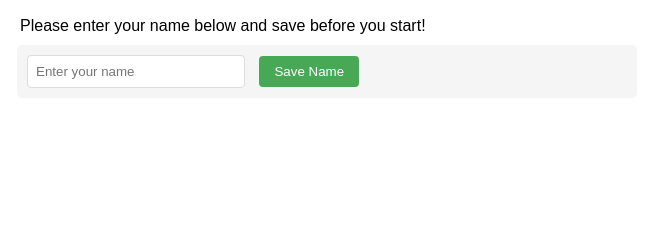
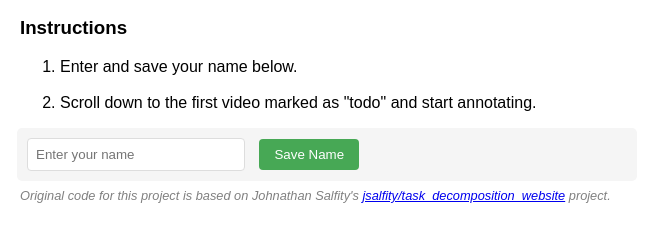
Before and after one commit to frank-Regal/dataset_review_website, a website: page public/index.html in a window 1280 px wide. Shown: the part 61-302 px from the top of the page, without its empty margins (0-650 px from the left). Drawn offline with Linux system fonts and the light colour scheme; no server answers.

Commit message:
updated homepage

```diff
--- a/public/index.html
+++ b/public/index.html
@@ -49,7 +49,7 @@
             color: orange;
         }
         .name-input-container {
-            margin: 20px 0;
+            margin-bottom: 7px;
             margin-top: 10px;
             margin-left: -3px;
             padding: 10px;
@@ -80,11 +80,20 @@
 <body>
 
     <h1>Dataset Review Homepage</h1>
-    Please enter your name below and save before you start!
+
+    <h3>Instructions</h3>
+    <ol>
+        <li>Enter and save your name below.</li>
+        <br>
+        <li>Scroll down to the first video marked as "todo" and start annotating.</li>
+    </ol>
 
     <div class="name-input-container">
         <input type="text" id="reviewerName" class="name-input" placeholder="Enter your name">
         <button onclick="saveReviewerName()" class="save-name-button">Save Name</button>
+    </div>
+        <div id="credit" style="color: gray; font-size: 0.8em; font-style: italic; padding-top: 0px; padding-bottom: 30px;">
+        Original code for this project is based on Johnathan Salfity's <a href="https://github.com/jsalfity/task_decomposition_website">jsalfity/task_decomposition_website</a> project.
     </div>
 
     <div id="video-list"></div>
```
